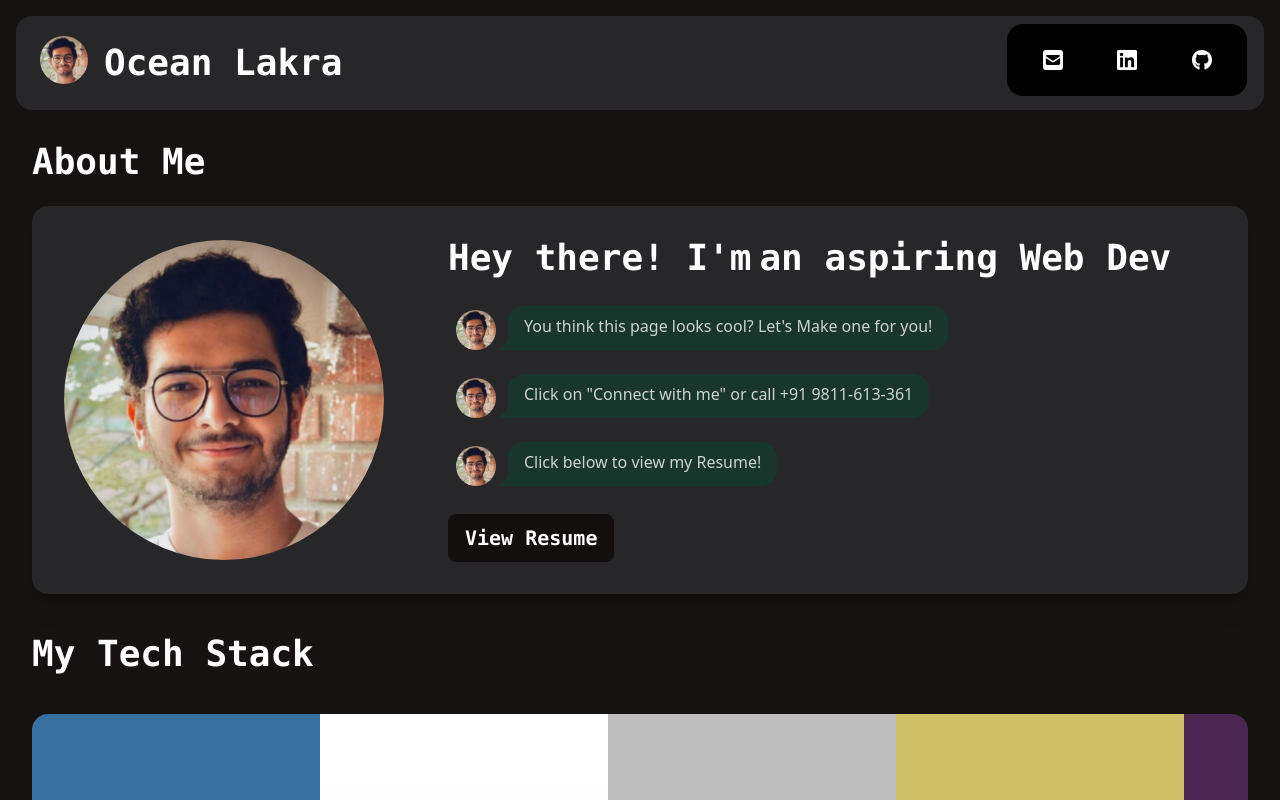
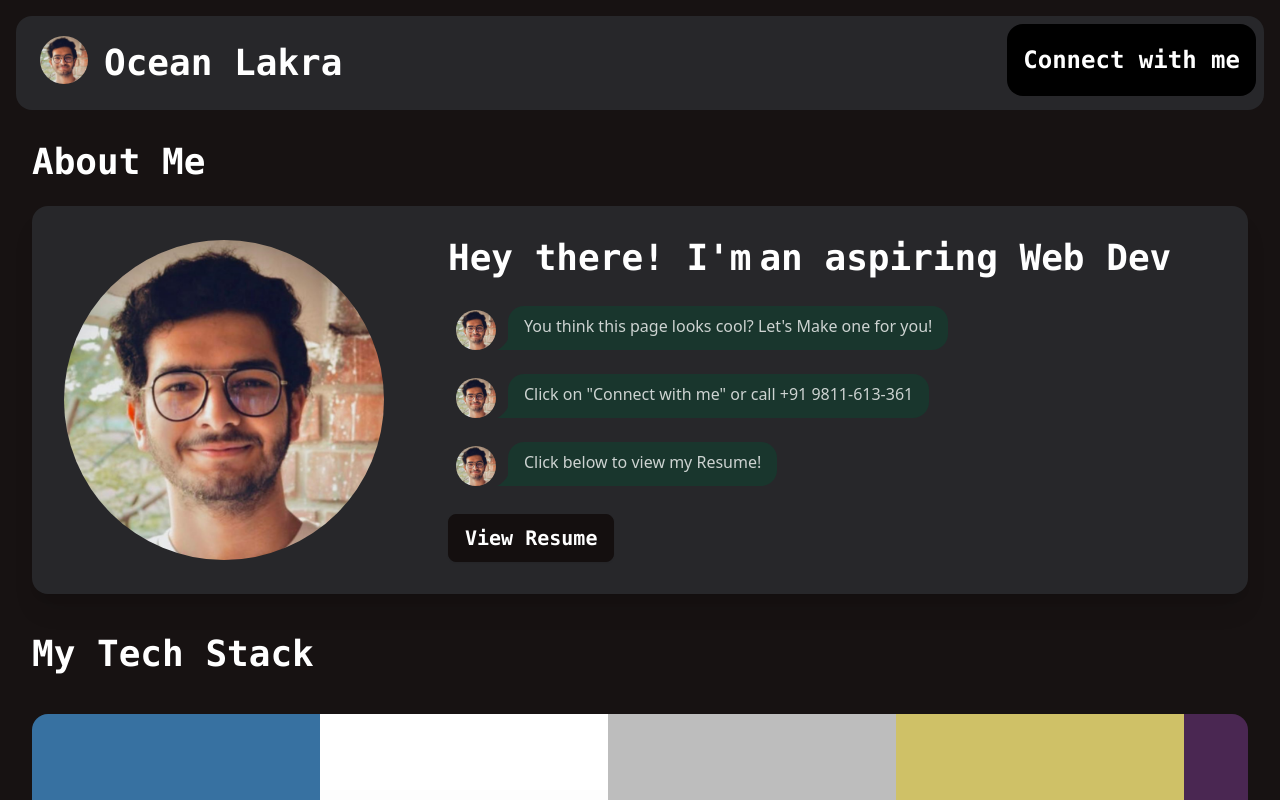
Before and after one commit to oceanlakra/my-portfolio, a React (Vite) app: page / in a window 1280 px wide. Shown: the top 800 px of the page. Built offline with nearby package versions, Linux system fonts and the light colour scheme.

Commit message:
Connect button solved

```diff
--- a/src/ui/Icons.jsx
+++ b/src/ui/Icons.jsx
@@ -5,11 +5,11 @@ function Icons() {
     <div>
         <label className="swap swap-flip font-mono font-semibold">
             <input type="checkbox" />
-            <div className="swap-on bg-black menu menu-horizontal rounded-box w-50">
+            <div className="swap-off bg-black menu menu-horizontal rounded-box w-50">
                 <div className='font-mono font-semibold text-2xl m-auto text-white px-2'>Connect with me
                 </div>
             </div>
-                <div className="swap-off">
+                <div className="swap-on">
                     <ul className="bg-black menu menu-horizontal rounded-box w-60">
                         <li className='m-auto'>
                             <a href="mailto:oceanlakra14@gmail.com">
```
